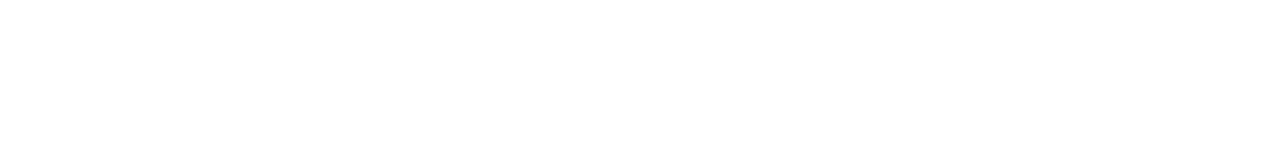
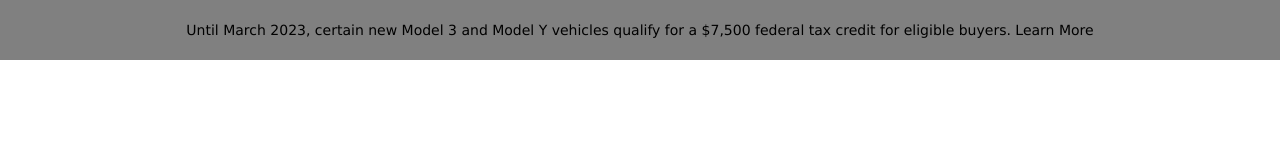
Before and after one commit to Thanseeeh/Tesla-website, a plain HTML site: page index.html in a window 1280 px wide. Drawn offline with Linux system fonts and the light colour scheme.

Commit message:
Header of the Page created

```diff
--- a/index.html
+++ b/index.html
@@ -4,9 +4,16 @@
     <meta charset="UTF-8">
     <meta http-equiv="X-UA-Compatible" content="IE=edge">
     <meta name="viewport" content="width=device-width, initial-scale=1.0">
+    <link rel="stylesheet" href="tesla-website.css">
     <title>Tesla-website</title>
 </head>
 <body>
-
+    <header>
+        <div class="header">
+            <p class="header-title">Until March 2023, certain new Model 3 and Model Y vehicles qualify for a $7,500 federal tax credit for eligible buyers. Learn More</p>
+        </div>
+    </header>
+    <main-body></main-body>
+    <footer></footer>
 </body>
 </html>
--- a/tesla-website.css
+++ b/tesla-website.css
@@ -0,0 +1,15 @@
+body {
+    margin: 0;
+}
+.header {
+    width: 100%;
+    height: 60px;
+    background: gray;
+    position: fixed;
+}
+.header-title {
+    text-align: center;
+    font-family: Verdana, Geneva, Tahoma, sans-serif;
+    font-size: 14px;
+    margin-top: 22px;
+}
```
Also changed, not shown: model3.jpeg (added).
